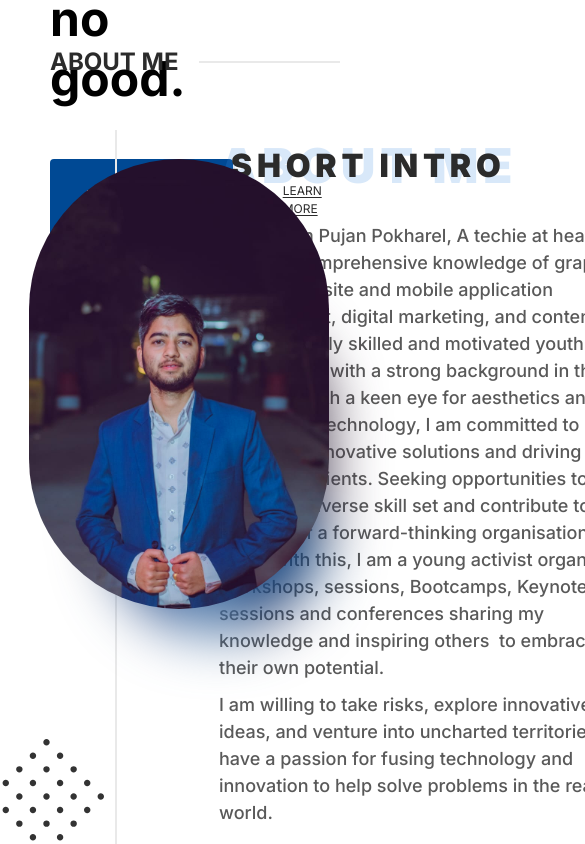
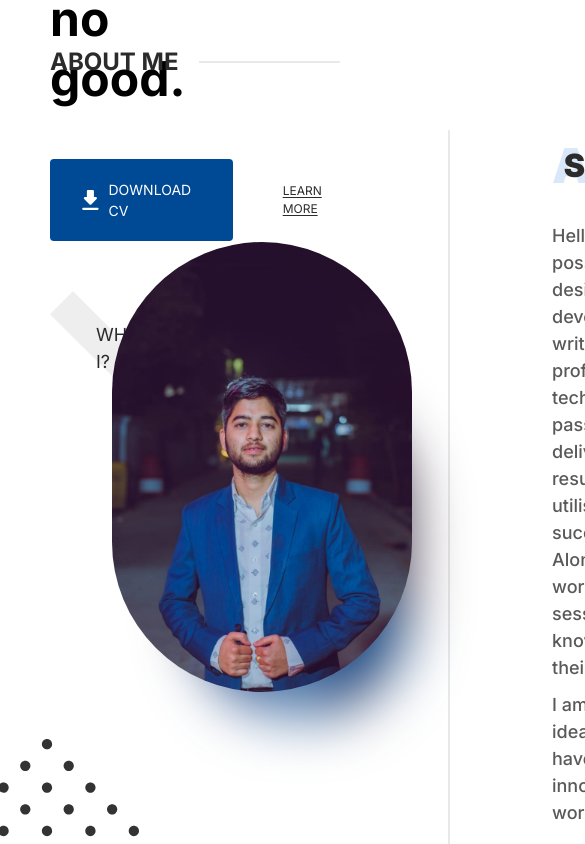
Before and after one commit to pujanpokharelofficial/Portfolio, a SvelteKit app: page / in a window 390 px wide. Shown: the part 1000-1844 px from the top of the page, 585 px wide, since content can reach past the window. Built offline with nearby package versions, Linux system fonts and the light colour scheme.

Commit message:
About section semi responsive done.

```diff
--- a/src/routes/home/about/about.svelte
+++ b/src/routes/home/about/about.svelte
@@ -24,7 +24,7 @@
 		<Header title="About me" />
 		<div class="content border-gray-light border-b-2 h-full w-full flex space-x-block pb-block">
 			<!-- left section -->
-			<div class="left_section relative border-gray-light border-r-2 min-w-[30%]">
+			<div class="left_section relative border-gray-light border-r-2 w-[30%] min-w-[450px]">
 				<div class="image relative w-[300px] ml-[25%] mt-[25%] z-30 h-[450px]" />
 				<img
 					class="pattern absolute top-[50%] left-[-10%]"
```
